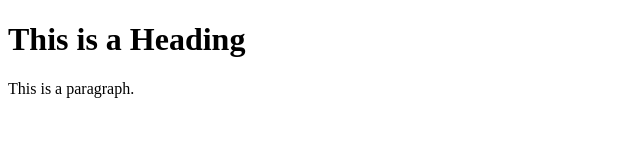
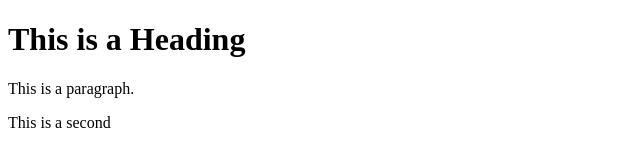
Before and after one commit to netxpertsaws/singapore, a plain HTML site: page index.html in a window 1280 px wide. Shown: the whole page, without its empty margins (0-640 px from the left). Drawn offline with Linux system fonts and the light colour scheme.

Commit message:
My Second Pro

```diff
--- a/index.html
+++ b/index.html
@@ -8,5 +8,7 @@
 <h1>This is a Heading</h1>
 <p>This is a paragraph.</p>
 
+<p>This is a second</p>
+
 </body>
 </html>
```
